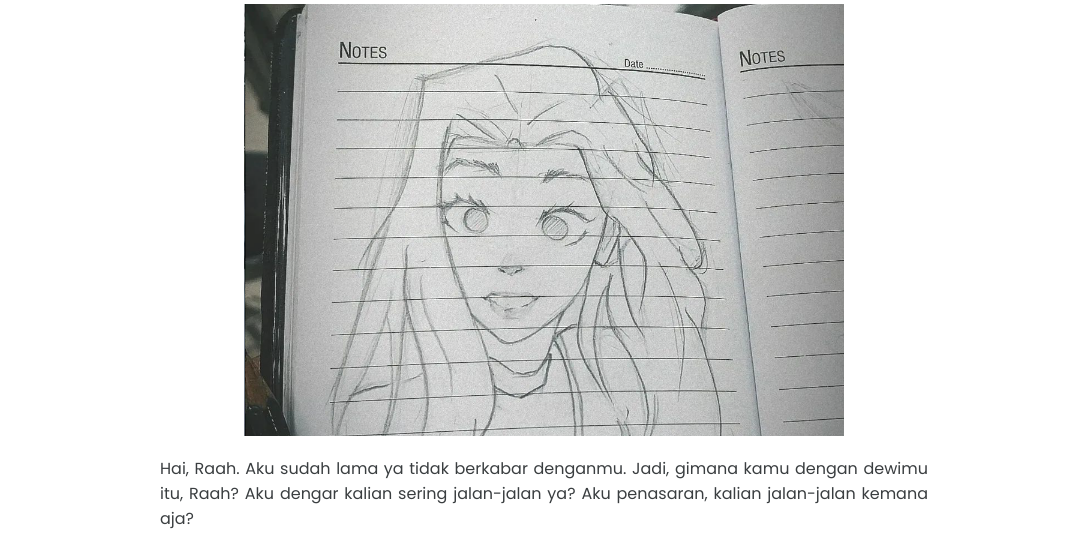
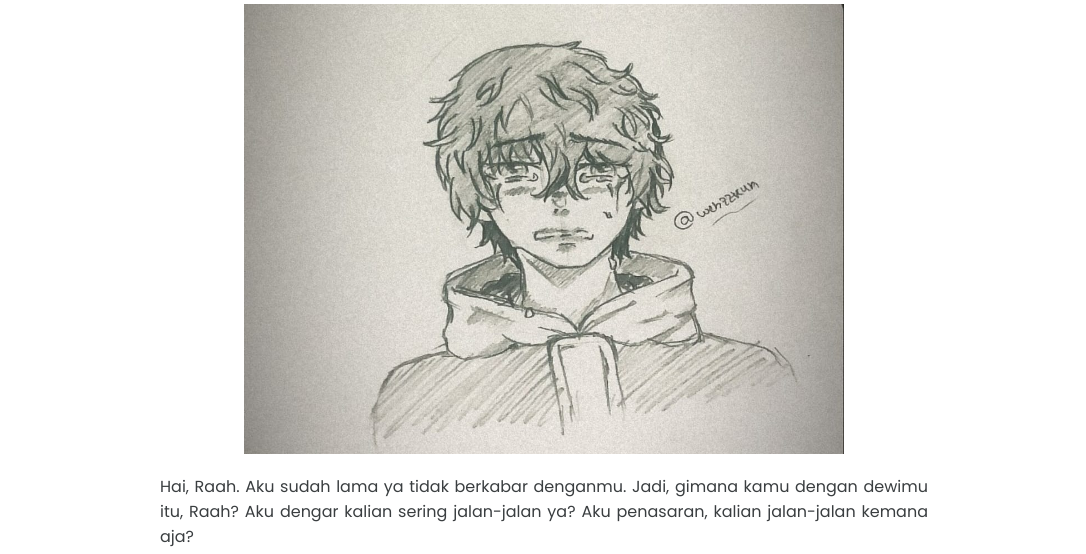
Before and after one commit to tsukiram/tsukiram.github.io, a plain HTML site: page blog/sita.html in a window 1280 px wide. Shown: the part 203-757 px from the top of the page, without its empty margins (96-1182 px from the left). Drawn offline with nearby package versions, Linux system fonts and the light colour scheme; a script that the page names is missing.

Commit message:
Update sita.html

```diff
--- a/blog/sita.html
+++ b/blog/sita.html
@@ -38,7 +38,7 @@
             <section class="work section" id="work">
                 <h2 class="judul_tulisan">Sita</h2>
                 <p class="blog__date">  📅 mei 08, 2024</p>
-                <img class="centered-image" src="thumbnail/rahwana.png" alt="">
+                <img class="centered-image" src="thumbnail/sita.png" alt="">
                 <div class="content">
                     <p style="padding-bottom: 20px;">
 
```
